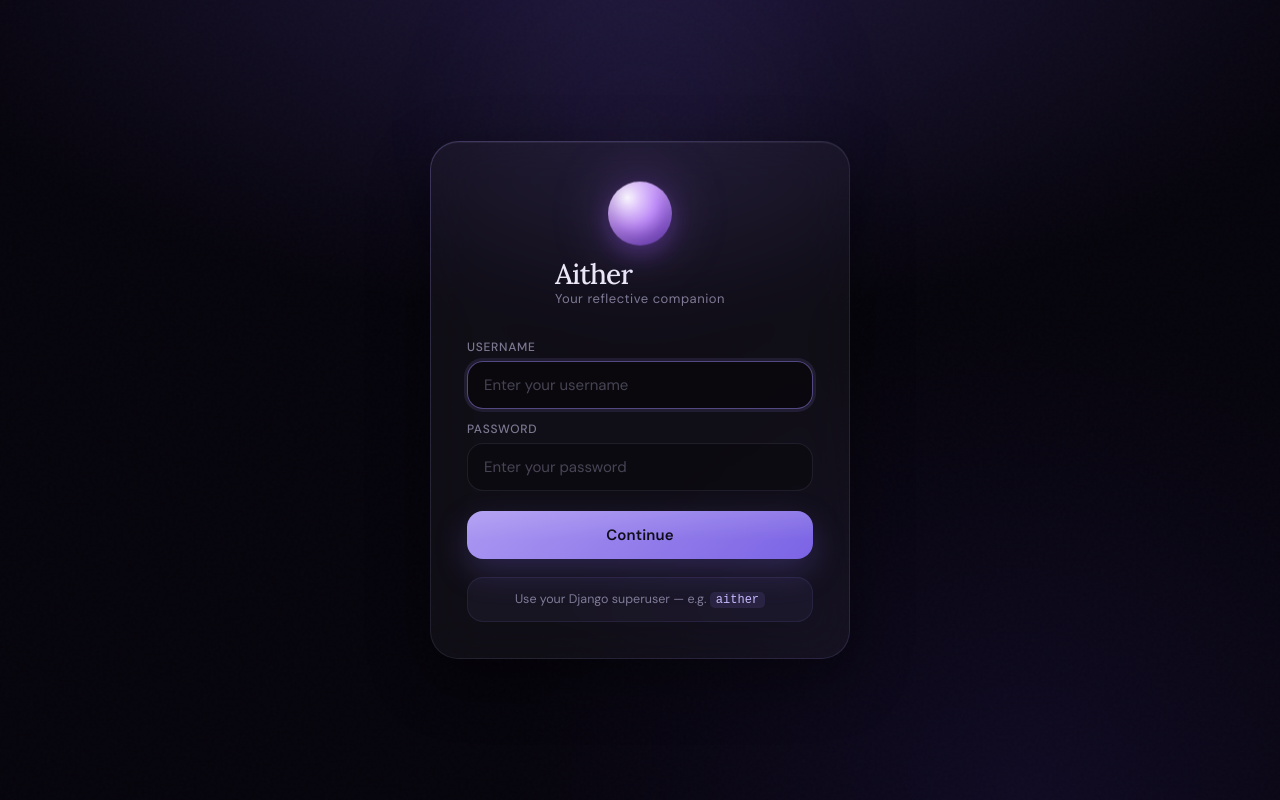
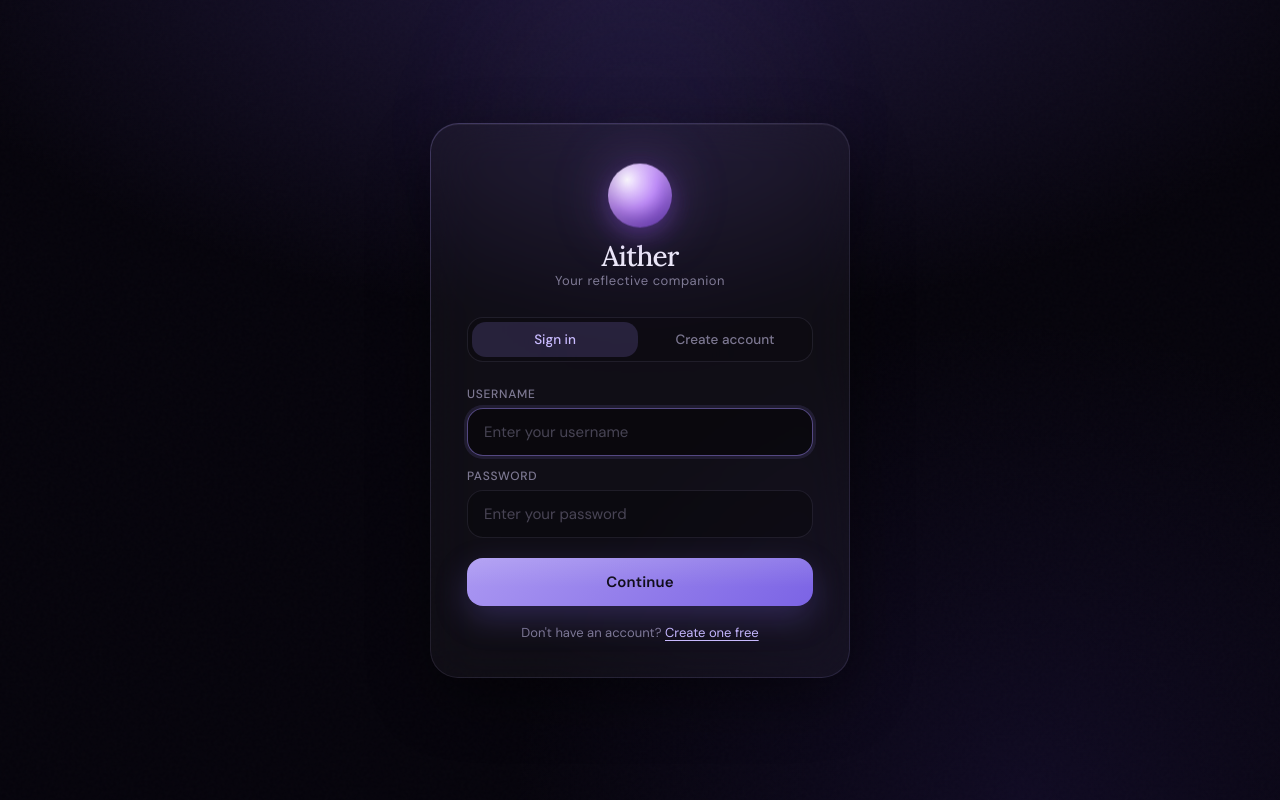
Before and after one commit to EventFulOgee4/Aither, a React app in the folder frontend/: page /login in a window 1280 px wide. Built offline with nearby package versions, Linux system fonts and the light colour scheme; the HTML template or start-up script is replaced by a standard one.

Commit message:
updated the Login page

```diff
--- a/frontend/src/pages/Login/Login.jsx
+++ b/frontend/src/pages/Login/Login.jsx
@@ -1,24 +1,56 @@
 import React, { useState } from "react";
 import { useNavigate } from "react-router-dom";
-import { login } from "../../api/auth";
+import { login, register } from "../../api/auth";
 import "./login.css";
 
 export default function LoginPage() {
   const nav = useNavigate();
+  const [mode, setMode] = useState("login"); // "login" | "register"
   const [username, setUsername] = useState("");
+  const [email, setEmail]       = useState("");
   const [password, setPassword] = useState("");
-  const [loading, setLoading] = useState(false);
-  const [err, setErr] = useState("");
+  const [confirm, setConfirm]   = useState("");
+  const [loading, setLoading]   = useState(false);
+  const [err, setErr]           = useState("");
+
+  function switchMode(m) {
+    setMode(m);
+    setErr("");
+    setUsername("");
+    setEmail("");
+    setPassword("");
+    setConfirm("");
+  }
 
   async function handleSubmit(e) {
     e.preventDefault();
     setErr("");
+
+    if (mode === "register") {
+      if (password !== confirm) {
+        setErr("Passwords don't match.");
+        return;
+      }
+      if (password.length < 6) {
+        setErr("Password must be at least 6 characters.");
+        return;
+      }
+    }
+
     setLoading(true);
     try {
-      await login(username.trim(), password);
+      if (mode === "login") {
+        await login(username.trim(), password);
+      } else {
+        await register(username.trim(), email.trim(), password);
+      }
       nav("/");
-    } catch {
-      setErr("Login failed. Check your username and password.");
+    } catch (e) {
+      if (mode === "login") {
+        setErr("Login failed. Check your username and password.");
+      } else {
+        setErr("Registration failed. Username or email may already be taken.");
+      }
     } finally {
       setLoading(false);
     }
@@ -29,6 +61,7 @@ export default function LoginPage() {
       <div className="login-orb-bg" />
 
       <div className="login-card">
+        {/* Header */}
         <div className="login-header">
           <div className="login-orb" />
           <div>
@@ -37,6 +70,25 @@ export default function LoginPage() {
           </div>
         </div>
 
+        {/* Mode toggle */}
+        <div className="login-tabs">
+          <button
+            className={`login-tab ${mode === "login" ? "active" : ""}`}
+            type="button"
+            onClick={() => switchMode("login")}
+          >
+            Sign in
+          </button>
+          <button
+            className={`login-tab ${mode === "register" ? "active" : ""}`}
+            type="button"
+            onClick={() => switchMode("register")}
+          >
+            Create account
+          </button>
+        </div>
+
+        {/* Form */}
         <form onSubmit={handleSubmit} className="login-form">
           <div className="login-field">
             <label htmlFor="username">Username</label>
@@ -47,23 +99,58 @@ export default function LoginPage() {
               onChange={(e) => setUsername(e.target.value)}
               autoFocus
               autoComplete="username"
+              required
             />
           </div>
+
+          {mode === "register" && (
+            <div className="login-field">
+              <label htmlFor="email">Email</label>
+              <input
+                id="email"
+                type="email"
+                placeholder="you@example.com"
+                value={email}
+                onChange={(e) => setEmail(e.target.value)}
+                autoComplete="email"
+                required
+              />
+            </div>
+          )}
 
           <div className="login-field">
             <label htmlFor="password">Password</label>
             <input
               id="password"
-              placeholder="Enter your password"
+              placeholder={mode === "register" ? "Min. 6 characters" : "Enter your password"}
               type="password"
               value={password}
               onChange={(e) => setPassword(e.target.value)}
-              autoComplete="current-password"
+              autoComplete={mode === "login" ? "current-password" : "new-password"}
+              required
             />
           </div>
 
+          {mode === "register" && (
+            <div className="login-field">
+              <label htmlFor="confirm">Confirm password</label>
+              <input
+                id="confirm"
+                placeholder="Repeat your password"
+                type="password"
+                value={confirm}
+                onChange={(e) => setConfirm(e.target.value)}
+                autoComplete="new-password"
+                required
+              />
+            </div>
+          )}
+
           <button className="login-submit" type="submit" disabled={loading}>
-            {loading ? "Signing in…" : "Continue"}
+            {loading
+              ? mode === "login" ? "Signing in…" : "Creating account…"
+              : mode === "login" ? "Continue" : "Create account"
+            }
           </button>
         </form>
 
@@ -78,9 +165,18 @@ export default function LoginPage() {
           </div>
         )}
 
-        <div className="login-hint">
-          Use your Django superuser — e.g. <code>aither</code>
-        </div>
+        {mode === "login" && (
+          <div className="login-hint">
+            Don't have an account?{" "}
+            <button
+              className="login-hint-link"
+              type="button"
+              onClick={() => switchMode("register")}
+            >
+              Create one free
+            </button>
+          </div>
+        )}
       </div>
     </div>
   );
--- a/frontend/src/pages/Login/login.css
+++ b/frontend/src/pages/Login/login.css
@@ -13,7 +13,6 @@
   overflow: hidden;
 }
 
-/* Grain overlay */
 .login-root::before {
   content: '';
   position: fixed;
@@ -47,9 +46,7 @@
   position: relative;
   z-index: 1;
   backdrop-filter: blur(24px);
-  box-shadow:
-    var(--shadow-lg),
-    inset 0 1px 0 rgba(255, 255, 255, 0.06);
+  box-shadow: var(--shadow-lg), inset 0 1px 0 rgba(255, 255, 255, 0.06);
   animation: loginCardIn 0.6s var(--ease) both;
 }
 
@@ -70,7 +67,7 @@
   display: flex;
   flex-direction: column;
   align-items: center;
-  margin-bottom: 32px;
+  margin-bottom: 28px;
   gap: 14px;
 }
 
@@ -79,13 +76,13 @@
   height: 64px;
   border-radius: 50%;
   background:
-    radial-gradient(circle at 30% 25%, rgba(255,255,255,0.92), rgba(215, 200, 255, 0.9) 22%, rgba(175, 148, 255, 0.95) 45%, rgba(105, 82, 215, 0.98) 80%),
+    radial-gradient(circle at 30% 25%, rgba(255,255,255,0.92), rgba(215,200,255,0.9) 22%, rgba(175,148,255,0.95) 45%, rgba(105,82,215,0.98) 80%),
     linear-gradient(135deg, #c8b8ff, #7060e0);
   box-shadow:
-    0 0 60px rgba(155, 130, 255, 0.3),
-    0 8px 24px rgba(100, 78, 210, 0.4),
-    inset 0 -12px 20px rgba(20, 10, 50, 0.25),
-    inset 0 4px 12px rgba(255, 255, 255, 0.22);
+    0 0 60px rgba(155,130,255,0.3),
+    0 8px 24px rgba(100,78,210,0.4),
+    inset 0 -12px 20px rgba(20,10,50,0.25),
+    inset 0 4px 12px rgba(255,255,255,0.22);
   animation: loginOrbFloat 5s ease-in-out infinite, loginOrbHue 10s ease-in-out infinite;
   flex-shrink: 0;
 }
@@ -97,6 +94,7 @@
   color: var(--text);
   letter-spacing: -0.03em;
   line-height: 1;
+  text-align: center;
 }
 
 .login-tagline {
@@ -104,8 +102,44 @@
   color: var(--muted);
   letter-spacing: 0.04em;
   margin-top: 2px;
+  text-align: center;
 }
 
+/* ── Mode tabs ── */
+.login-tabs {
+  display: flex;
+  gap: 4px;
+  background: rgba(0, 0, 0, 0.2);
+  border: 1px solid var(--border);
+  border-radius: var(--radius-md);
+  padding: 4px;
+  margin-bottom: 24px;
+}
+
+.login-tab {
+  flex: 1;
+  padding: 9px 12px;
+  border-radius: calc(var(--radius-md) - 2px);
+  border: none;
+  background: transparent;
+  color: var(--muted);
+  font-family: var(--font-body);
+  font-size: 13.5px;
+  font-weight: 500;
+  cursor: pointer;
+  transition: background 0.2s ease, color 0.2s ease;
+}
+
+.login-tab.active {
+  background: rgba(157, 135, 245, 0.18);
+  color: var(--lavender);
+}
+
+.login-tab:hover:not(.active) {
+  color: var(--text-soft);
+}
+
+/* ── Form ── */
 .login-form {
   display: flex;
   flex-direction: column;
@@ -116,6 +150,12 @@
   display: flex;
   flex-direction: column;
   gap: 6px;
+  animation: loginFieldIn 0.25s var(--ease) both;
+}
+
+@keyframes loginFieldIn {
+  from { opacity: 0; transform: translateY(6px); }
+  to   { opacity: 1; transform: translateY(0); }
 }
 
 .login-field label {
@@ -135,10 +175,7 @@
   font-family: var(--font-body);
   font-size: 15px;
   outline: none;
-  transition:
-    border-color 0.2s ease,
-    box-shadow 0.2s ease,
-    background 0.2s ease;
+  transition: border-color 0.2s ease, box-shadow 0.2s ease, background 0.2s ease;
 }
 
 .login-field input::placeholder {
@@ -164,10 +201,7 @@
   letter-spacing: 0.01em;
   cursor: pointer;
   box-shadow: var(--shadow-accent);
-  transition:
-    transform 0.2s var(--ease-spring),
-    box-shadow 0.2s ease,
-    filter 0.2s ease;
+  transition: transform 0.2s var(--ease-spring), box-shadow 0.2s ease, filter 0.2s ease;
   position: relative;
   overflow: hidden;
 }
@@ -186,33 +220,10 @@
   filter: brightness(1.04);
 }
 
-.login-submit:active:not(:disabled) {
-  transform: scale(0.98);
-}
+.login-submit:active:not(:disabled) { transform: scale(0.98); }
+.login-submit:disabled { opacity: 0.6; cursor: not-allowed; }
 
-.login-submit:disabled {
-  opacity: 0.6;
-  cursor: not-allowed;
-}
-
-.login-divider {
-  display: flex;
-  align-items: center;
-  gap: 14px;
-  margin: 20px 0 4px;
-  color: rgba(185, 178, 214, 0.3);
-  font-size: 12px;
-  letter-spacing: 0.06em;
-}
-
-.login-divider::before,
-.login-divider::after {
-  content: '';
-  flex: 1;
-  height: 1px;
-  background: var(--border);
-}
-
+/* ── Error ── */
 .login-error {
   display: flex;
   align-items: center;
@@ -227,56 +238,51 @@
   animation: shakeError 0.4s ease;
 }
 
+/* ── Hint ── */
 .login-hint {
   margin-top: 18px;
-  padding: 12px 14px;
-  border-radius: var(--radius-md);
-  background: rgba(157, 135, 245, 0.06);
-  border: 1px solid rgba(157, 135, 245, 0.1);
   color: var(--muted);
-  font-size: 12.5px;
-  line-height: 1.5;
+  font-size: 13px;
   text-align: center;
 }
 
-.login-hint code {
+.login-hint-link {
+  background: none;
+  border: none;
   color: var(--lavender);
-  background: rgba(157, 135, 245, 0.12);
-  padding: 1px 6px;
-  border-radius: 5px;
-  font-size: 12px;
+  font-family: var(--font-body);
+  font-size: 13px;
+  cursor: pointer;
+  padding: 0;
+  text-decoration: underline;
+  text-underline-offset: 3px;
 }
 
-@keyframes loginCardIn {
-  from {
-    opacity: 0;
-    transform: translateY(20px) scale(0.97);
-  }
-  to {
-    opacity: 1;
-    transform: translateY(0) scale(1);
-  }
+.login-hint-link:hover {
+  color: var(--text);
 }
 
+/* ── Animations ── */
+@keyframes loginCardIn {
+  from { opacity: 0; transform: translateY(20px) scale(0.97); }
+  to   { opacity: 1; transform: translateY(0) scale(1); }
+}
 @keyframes loginOrbFloat {
   0%, 100% { transform: translateY(0); }
-  50% { transform: translateY(-6px); }
+  50%       { transform: translateY(-6px); }
 }
-
 @keyframes loginOrbHue {
   0%, 100% { filter: hue-rotate(0deg); }
-  50% { filter: hue-rotate(12deg); }
+  50%       { filter: hue-rotate(12deg); }
 }
-
 @keyframes loginGlowPulse {
   0%, 100% { opacity: 0.8; transform: translateX(-50%) scale(1); }
-  50% { opacity: 1; transform: translateX(-50%) scale(1.06); }
+  50%       { opacity: 1;   transform: translateX(-50%) scale(1.06); }
 }
-
 @keyframes shakeError {
   0%, 100% { transform: translateX(0); }
-  20% { transform: translateX(-6px); }
-  40% { transform: translateX(6px); }
-  60% { transform: translateX(-4px); }
-  80% { transform: translateX(4px); }
+  20%       { transform: translateX(-6px); }
+  40%       { transform: translateX(6px); }
+  60%       { transform: translateX(-4px); }
+  80%       { transform: translateX(4px); }
 }
```
